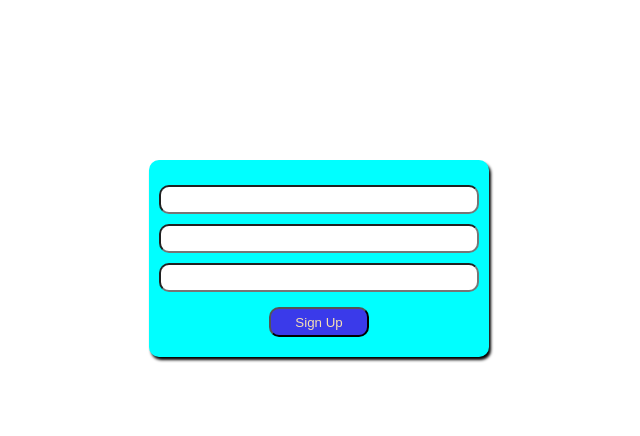
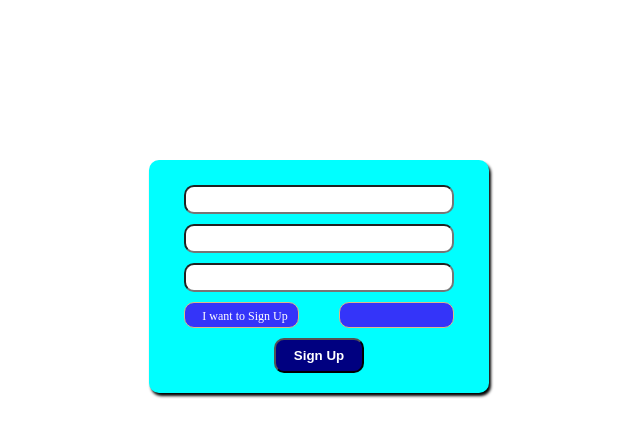
Before and after one commit to MahbubMaruf68/Simple_form, a plain HTML site: page index.html in a window 1280 px wide. Shown: the whole page, without its empty margins (321-961 px from the left). Drawn offline with Linux system fonts and the light colour scheme.

Commit message:
first commit

```diff
--- a/index.html
+++ b/index.html
@@ -9,13 +9,24 @@
 </head>
 
 <body>
-    <div>
+    <form action="" id="Form">
         <p id="allinOne">Enter Gmail</p>
         <input type="text" id="name" required>
         <input type="text" id="Email" required>
         <input type="password" id="Pass" required>
+        <!-- For drag -->
+        <div id="DragD">
+            <div class="droptarget" ondrop="drop(event)" ondragover="allowDrop(event)">
+                <p ondragstart="dragStart(event)" ondragend="dragEnd(event)" draggable="true" id="dragtarget">I want to
+                    Sign Up
+                </p>
+            </div>
+
+            <div class="droptarget" ondrop="drop(event)" ondragover="allowDrop(event)"></div>
+        </div>
+
         <button>Sign Up</button>
-    </div>
+    </form>
 
 
 
--- a/index.js
+++ b/index.js
@@ -2,7 +2,7 @@ let peraOne = document.querySelector("#allinOne");
 let name = document.querySelector("#name");
 let inputOne = document.querySelector("#Email");
 let inputTwo = document.querySelector("#Pass");
-let backG = document.querySelector("div");
+let backG = document.querySelector("#Form");
 
 // For Name
 name.addEventListener("focus", function () {
@@ -42,3 +42,24 @@ inputTwo.addEventListener("focusout", function (e) {
   backG.style.backgroundColor = "aqua";
   console.log("Password: " + e.target.value);
 });
+
+// For Drug
+
+let DragBox = document.querySelector("#DropBox");
+let DragText = document.querySelector("#DrugText");
+
+// 1st Step: Who dropped (DrugText "id" transfer to DrugBox)
+
+function dragStart(event) {
+  event.dataTransfer.setData("Text", event.target.id);
+}
+
+function allowDrop(event) {
+  event.preventDefault();
+}
+
+function drop(event) {
+  event.preventDefault();
+  const data = event.dataTransfer.getData("Text");
+  event.target.appendChild(document.getElementById(data));
+}
--- a/style.css
+++ b/style.css
@@ -8,7 +8,7 @@
   margin-bottom: 20px;
 }
 
-div {
+#Form {
   display: flex;
   flex-direction: column;
   justify-content: center;
@@ -20,19 +20,53 @@ div {
   border-radius: 10px;
   box-shadow: 2px 3px 3px black;
 }
-div input {
+#Form input {
   height: 25px;
-  width: 300px;
+  width: 250px;
   margin: 5px 0;
   border-radius: 10px;
   outline: none;
   padding: 0 8px;
 }
+
+#DragText {
+  height: 19px;
+  width: 190px;
+  background-color: rgb(35, 43, 197);
+  border: 1px solid burlywood;
+  border-radius: 9px;
+  font-size: 12px;
+  padding: 6px 3px 0px 10px;
+  color: rgb(255, 219, 240);
+  text-align: center;
+}
+
+.droptarget {
+  height: 18px;
+  width: 100px;
+  background-color: rgb(52, 52, 249);
+  border: 1px solid burlywood;
+  color: white;
+  border-radius: 10px;
+  font-size: 12px;
+  padding: 6px 3px 0px 10px;
+  text-align: center;
+  margin: 0 20px;
+}
+
+#DragText {
+  margin: 5px 0;
+}
 button {
-  width: 100px;
-  height: 30px;
+  width: 90px;
+  height: 35px;
+  background-color: navy;
+  color: white;
+  font-weight: bold;
   border-radius: 10px;
-  background-color: rgb(58, 58, 234);
-  color: wheat;
-  margin-top: 10px;
 }
+#Form #DragD {
+  display: flex;
+  justify-content: space-between;
+  margin: 5px 0 10px 0;
+}
```
